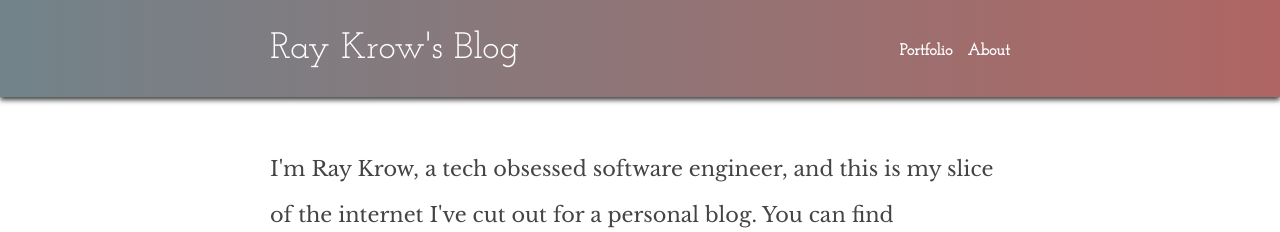
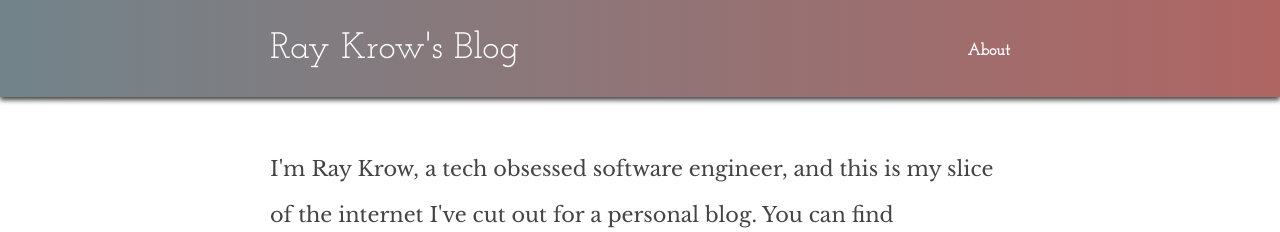
Before and after one commit to rayepps/blog, a Jekyll site: the page built from index.html, in a window 1280 px wide and 900 px high. Shown: the top 232 px of the window. Built offline with Jekyll 4.4.1, drawn with Linux system fonts in a browser that asks for light colours; nearby versions of some CDN libraries.

Commit message:
temp remove portfolio link so no links are broken

```diff
--- a/_includes/header.html
+++ b/_includes/header.html
@@ -16,7 +16,7 @@
 
       <ul id="mobile-menu">
         <li><a href="/about.html">About</a></li>
-        <li><a href="/portfolio.html">Portfolio</a></li>
+        <!-- <li><a href="/portfolio.html">Portfolio</a></li> -->
       </ul>
 
     </div>
```
